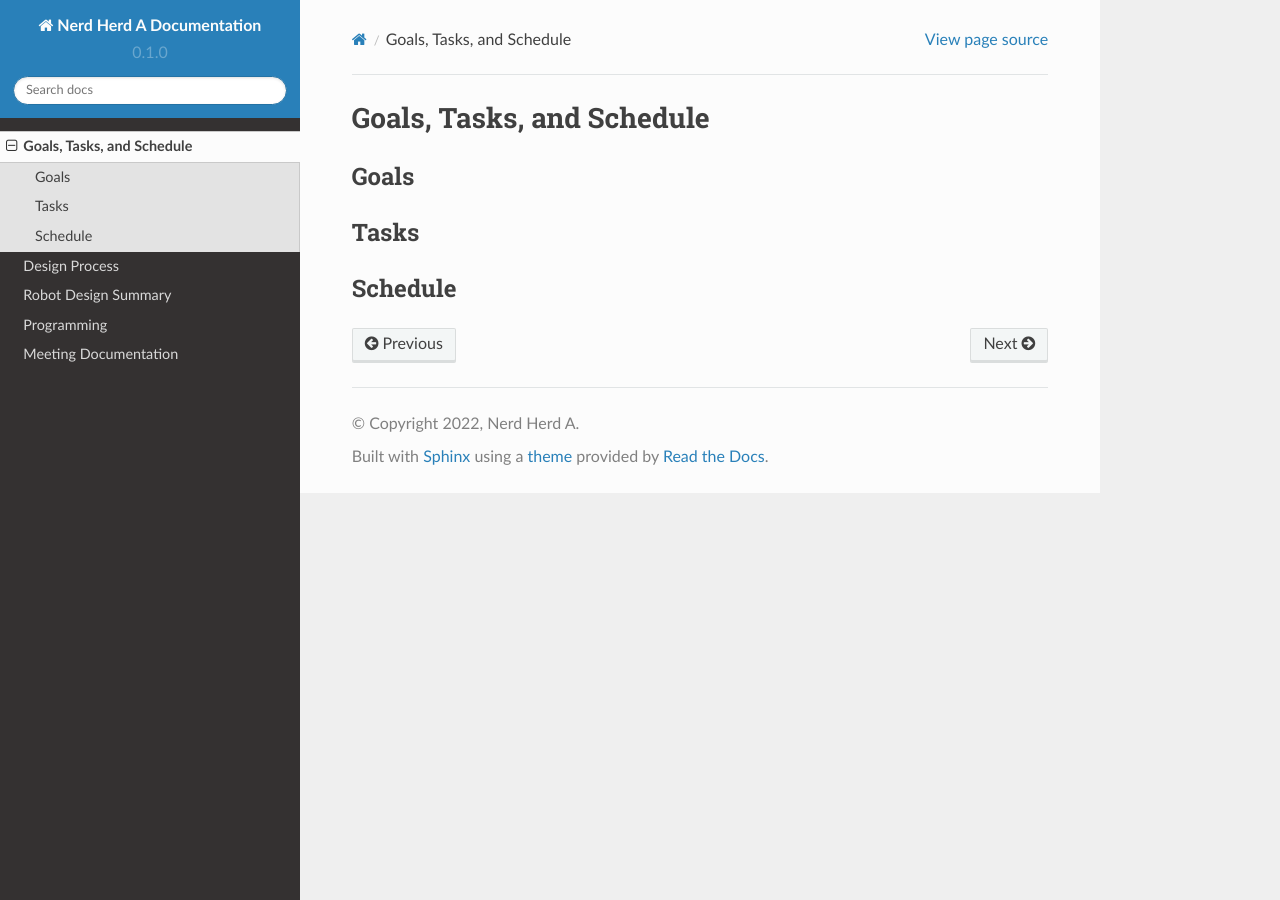
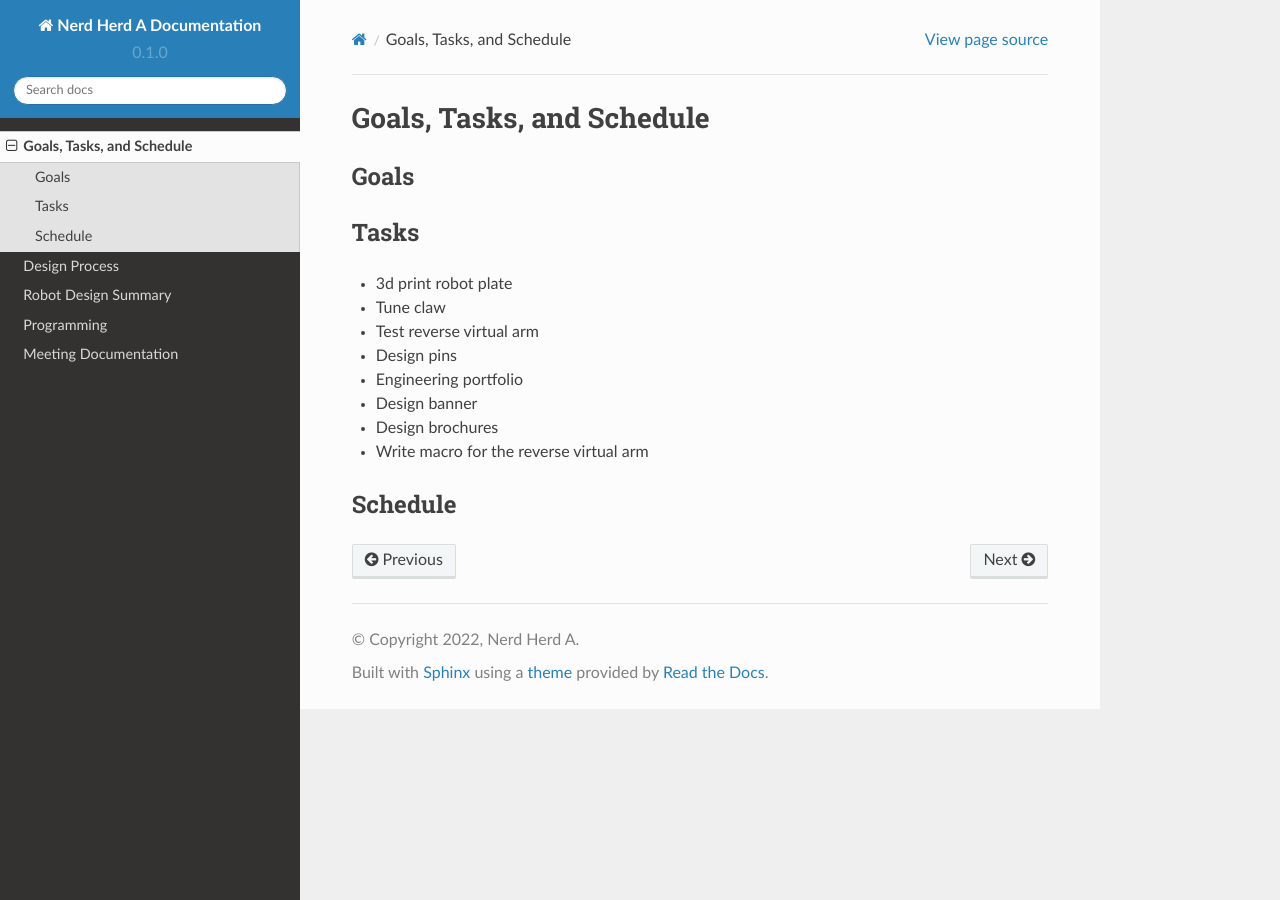
Before and after one commit to samanthac02/FTCDocumentation, a Sphinx documentation site: the page built from docs/source/goalsAndSchedule.rst, in a window 1280 px wide. Built offline with Sphinx 7.4.7 and the Read the Docs theme 2.0.0, drawn with Linux system fonts in a browser that asks for light colours.

Commit message:
Update goalsAndSchedule.rst

```diff
--- a/docs/source/goalsAndSchedule.rst
+++ b/docs/source/goalsAndSchedule.rst
@@ -3,10 +3,20 @@
 *****
 
 Goals
-*****
+#####
 
 Tasks
-*****
+#####
+
+* 3d print robot plate
+* Tune claw
+* Test reverse virtual arm
+* Design pins
+* Engineering portfolio
+* Design banner
+* Design brochures
+* Write macro for the reverse virtual arm
+
 
 Schedule
-*****
+#####
```
